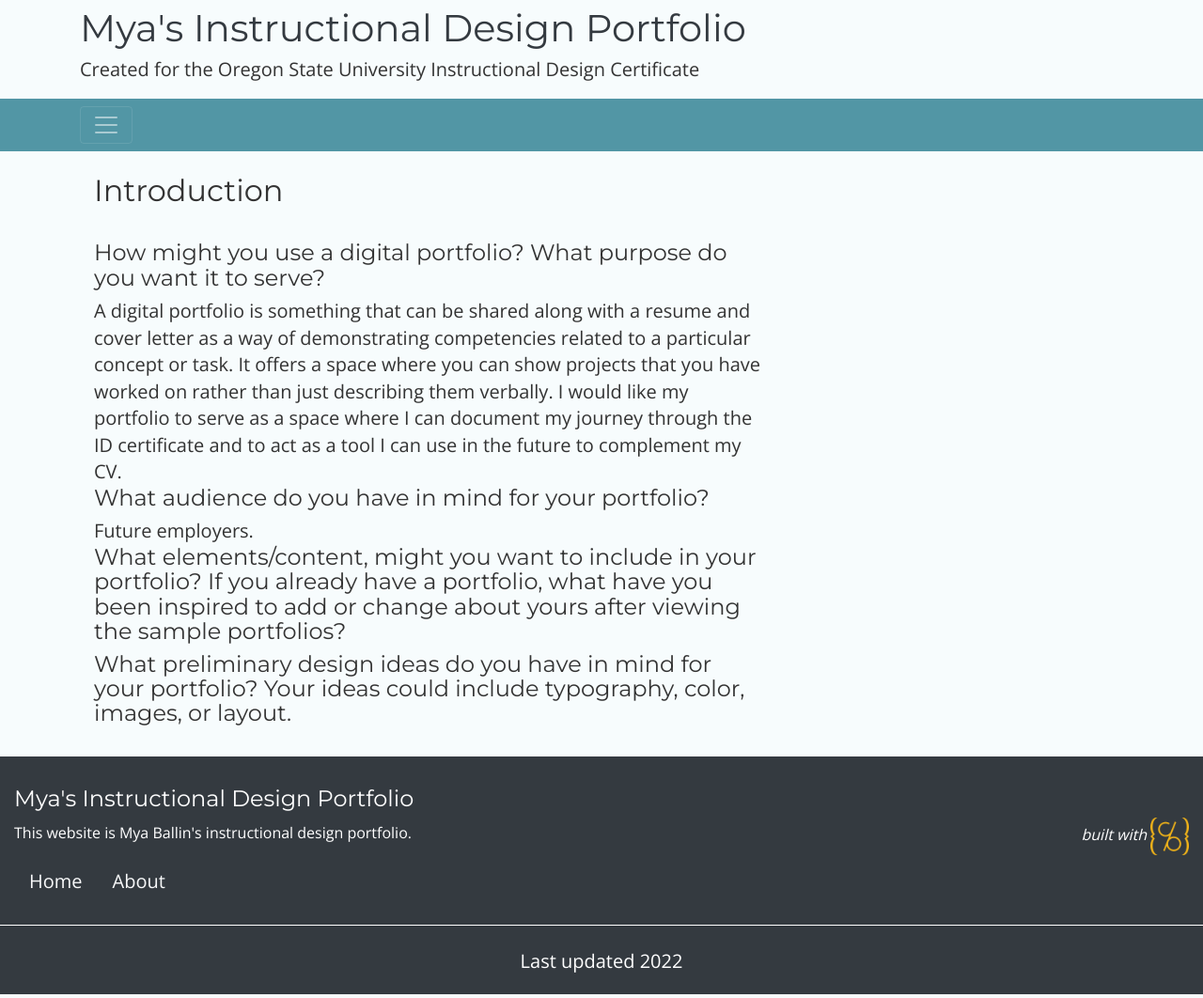
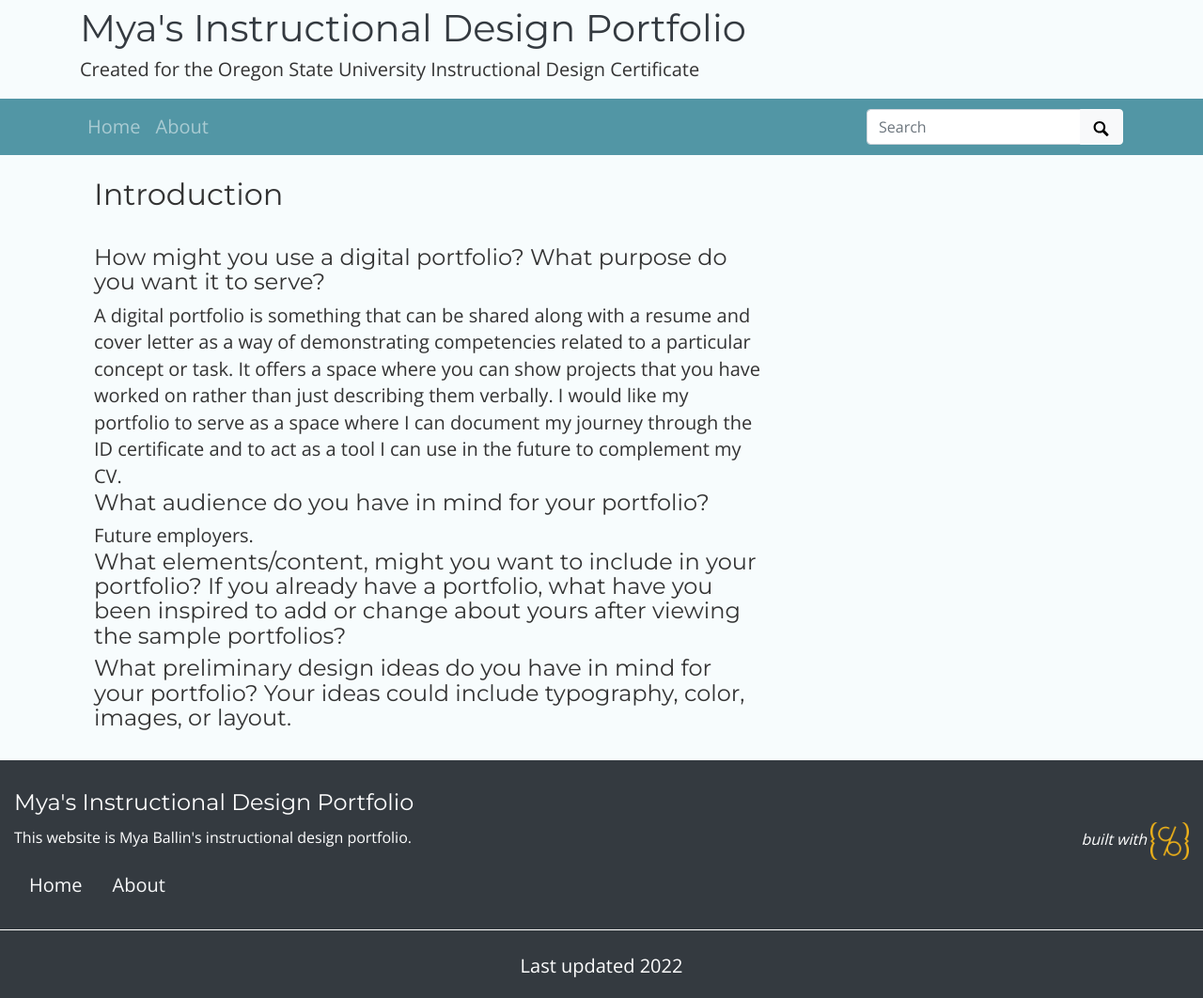
Before and after one commit to mxballin/instructional-design, a Jekyll site: the page built from index.md, in a window 1280 px wide. Shown: the whole page at 94% size. Built offline with Jekyll 4.4.1, drawn with Linux system fonts in a browser that asks for light colours; some web fonts are replaced.

Commit message:
Update default.html

```diff
--- a/_layouts/default.html
+++ b/_layouts/default.html
@@ -6,7 +6,7 @@
   <body class="d-flex flex-column h-100">
     <div id="skip-to-content"><a href="#maincontent">Skip to main content</a></div>
     {% include collection-banner.html %}
- <nav class="navbar navbar-dark" style="background-color: #5296A5;">
+ <nav class="navbar navbar-expand-lg navbar-dark" style="background-color: #5296A5;color:#FFFFFF">
     <div class="container">
         <button class="navbar-toggler" type="button" data-toggle="collapse" data-target="#page-nav" aria-controls="page-nav" aria-expanded="false" aria-label="Toggle navigation">
             <span class="navbar-toggler-icon"></span>
```
